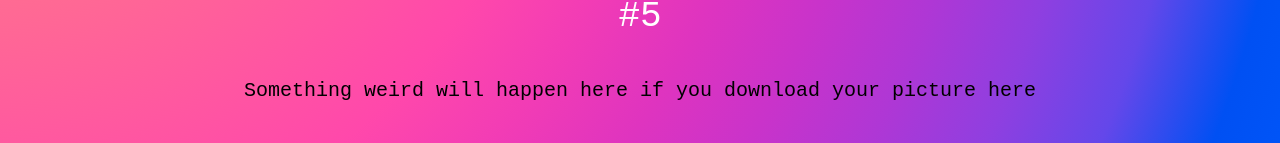
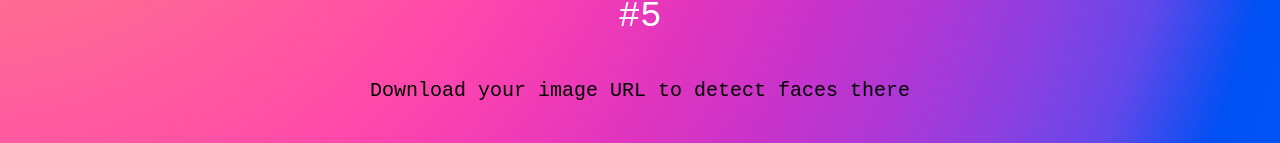
Before and after one commit to VladSmaug/face-recognition-app, a React (Create React App) app: page / in a window 1280 px wide. Shown: the part 371-514 px from the top of the page. Built offline with nearby package versions, Linux system fonts and the light colour scheme.

Commit message:
With description

```diff
--- a/src/components/ImageLinkForm/ImageLinkForm.js
+++ b/src/components/ImageLinkForm/ImageLinkForm.js
@@ -7,7 +7,7 @@ const ImageLinkForm = ({onInputChange, onSubmitButton}) => {
     return  (
     <div>
         <p className="text-xl m-10">
-            {"Something weird will happen here if you download your picture here"}
+            {"Download your image URL to detect faces there"}
         </p>
         <div className="center">
         <div className="p-4 rounded shadow-md center gradient">
```
